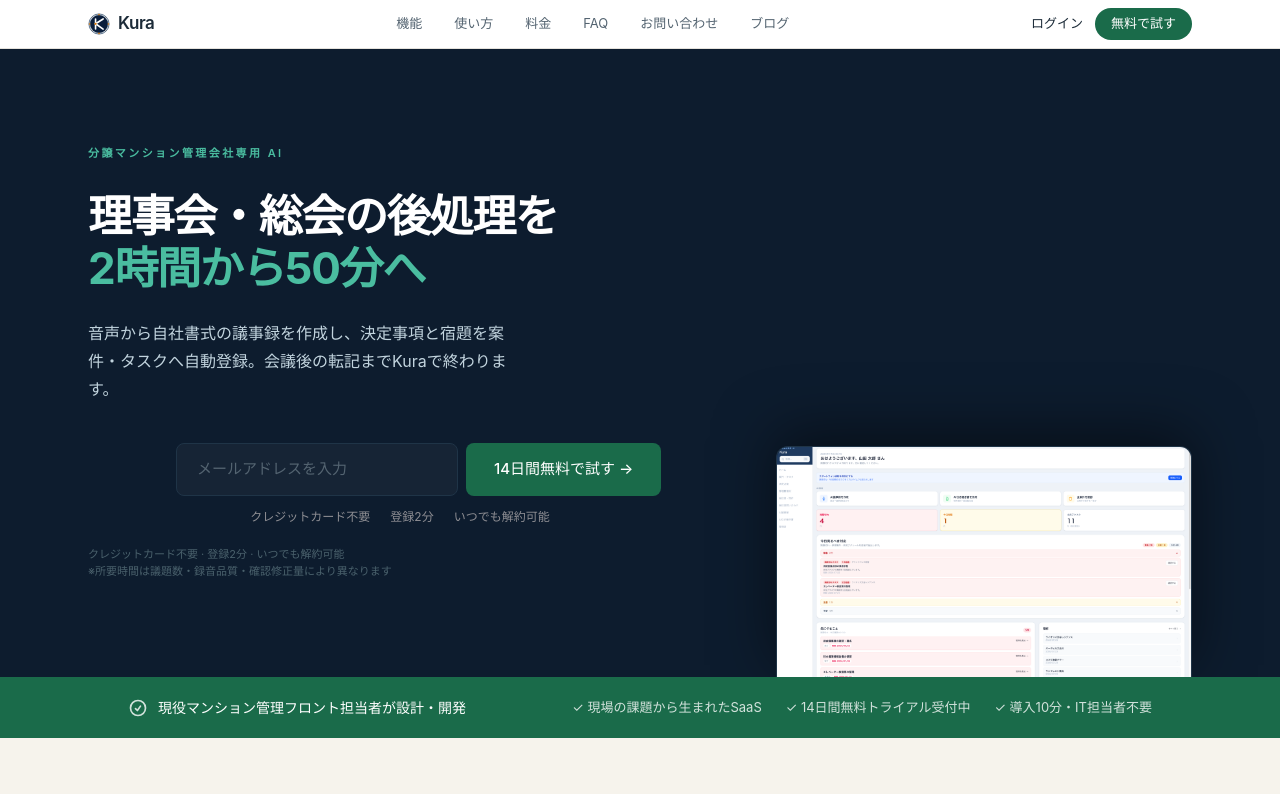
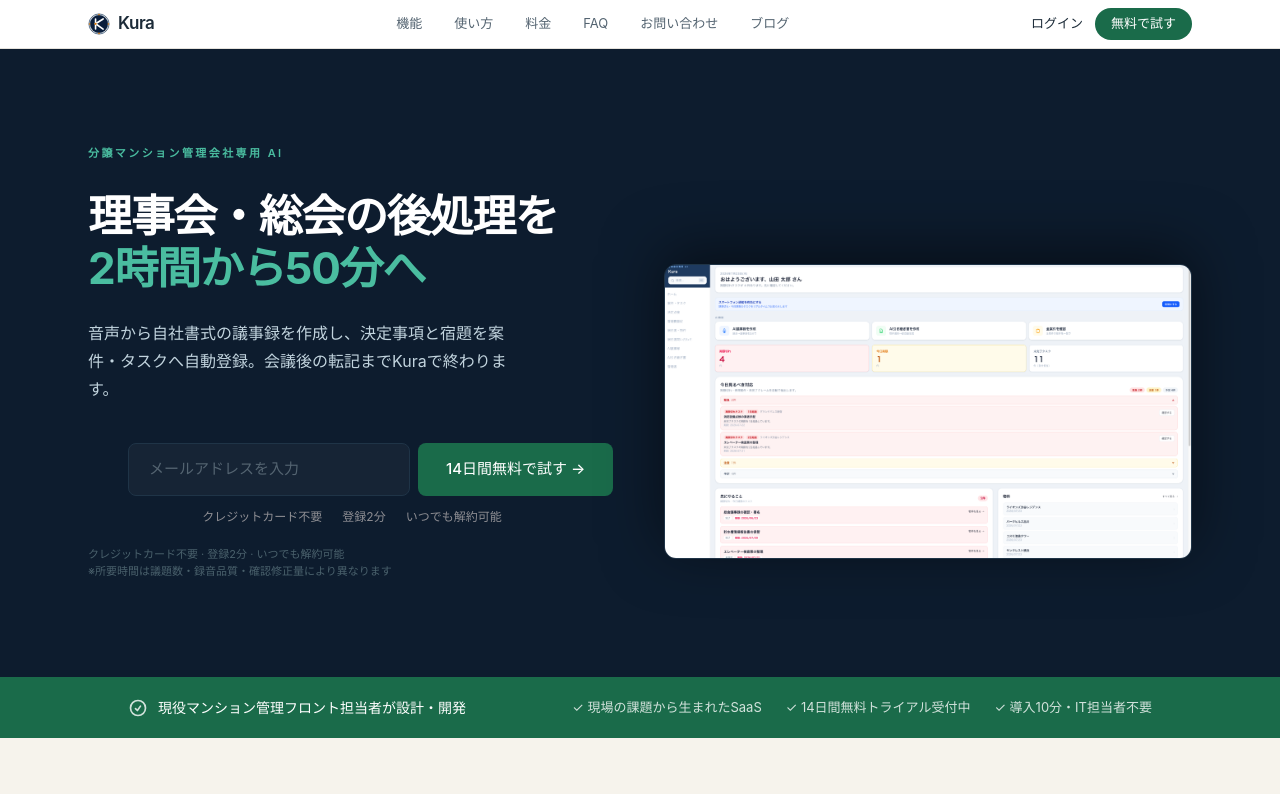
Before and after one commit to hide818/mansion-app, a Next.js app: page /lp in a window 1280 px wide. Shown: the top 794 px of the page. Built offline with nearby package versions, Linux system fonts and the light colour scheme; no server answers.

Commit message:
fix hero image: larger size, center alignment

```diff
--- a/app/lp/page.tsx
+++ b/app/lp/page.tsx
@@ -185,7 +185,7 @@
       {/* ── HERO ── */}
       <section className="bg-[#0D1C2E] text-white overflow-hidden">
         <div className="mx-auto max-w-6xl px-6 pt-16 lg:pt-24">
-          <div className="grid lg:grid-cols-[3fr_2fr] gap-10 lg:gap-16 items-end">
+          <div className="grid lg:grid-cols-[1fr_1fr] gap-10 lg:gap-12 items-center">
 
             {/* Left: Text + CTA */}
             <div className="pb-16 lg:pb-24">
@@ -208,9 +208,9 @@
               </p>
             </div>
 
-            {/* Right: Screenshot — bleeds to bottom edge */}
-            <div className="relative lg:self-end">
-              <div className="rounded-tl-xl rounded-tr-xl overflow-hidden border-t border-l border-r border-[#1F3447] shadow-[0_-12px_60px_rgba(0,0,0,0.5)]">
+            {/* Right: Screenshot */}
+            <div className="relative">
+              <div className="rounded-xl overflow-hidden border border-[#1F3447] shadow-[0_-12px_60px_rgba(0,0,0,0.5)]">
                 <Image
                   src="/lp-screenshots/hero.png"
                   alt="Kura ダッシュボード — 全物件の案件・タスクをリアルタイム把握"
```
